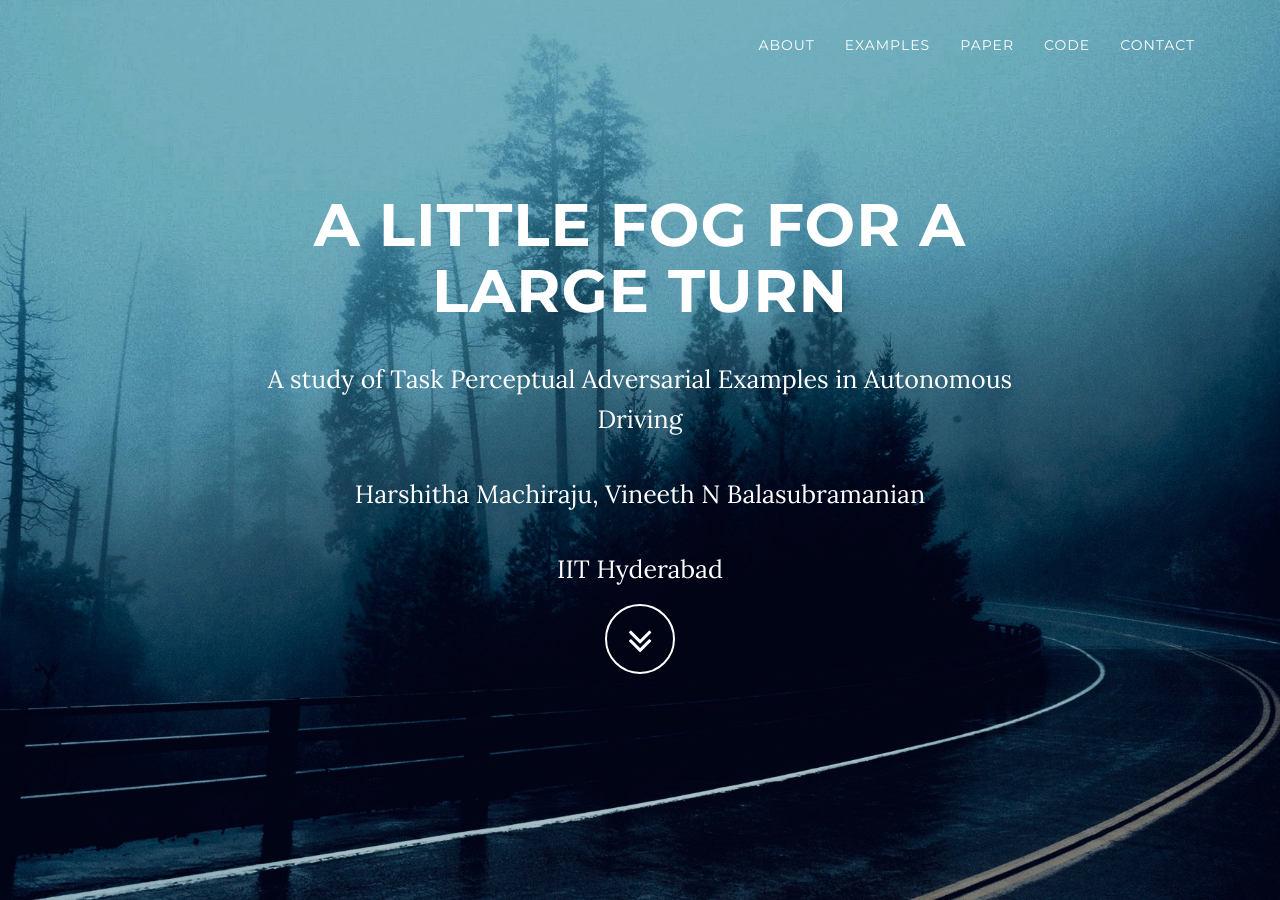
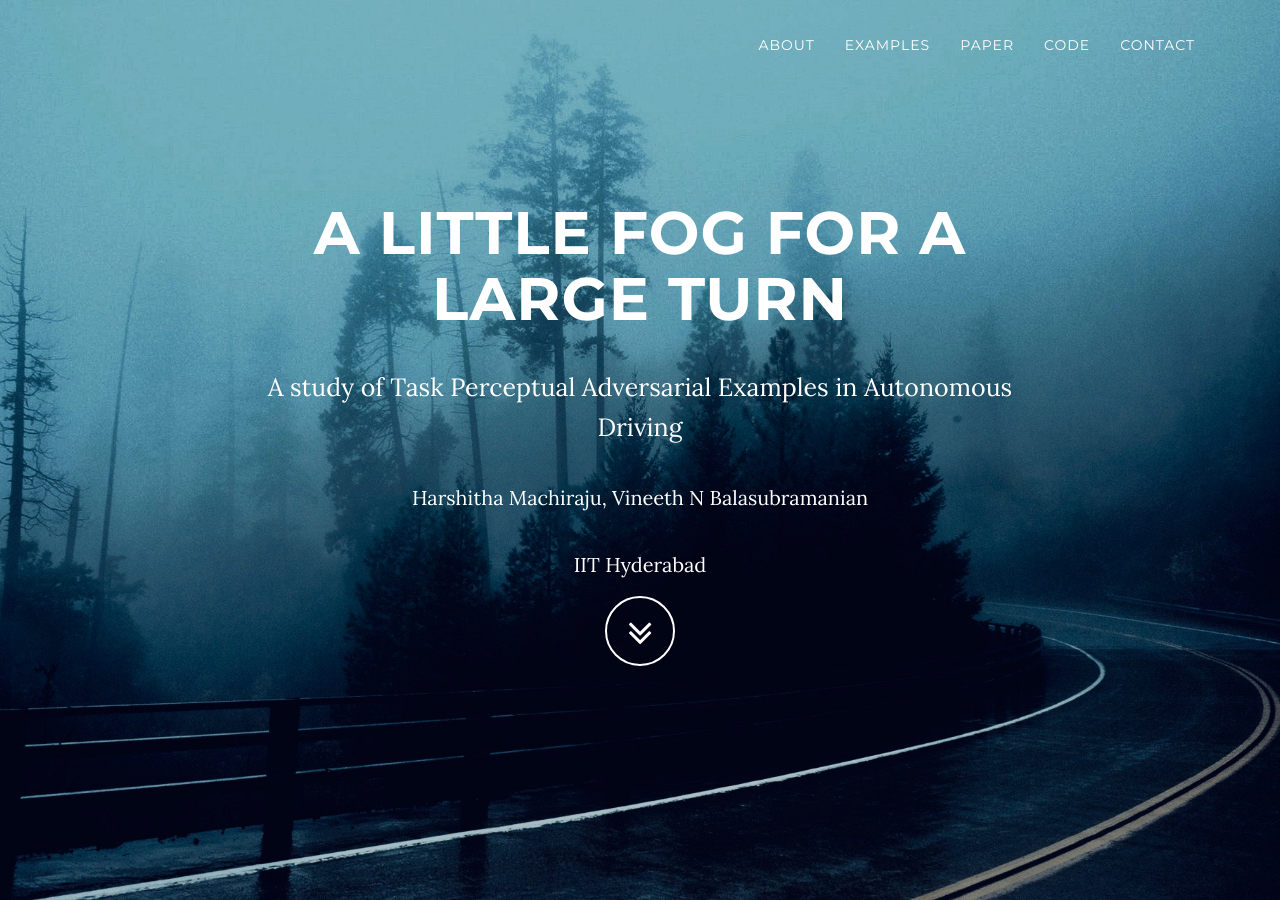
Before and after one commit to code-Assasin/website_little_fog, a Jekyll site: the page built from index.html, in a window 1280 px wide and 900 px high. Built offline with Jekyll 4.4.1, drawn with Linux system fonts in a browser that asks for light colours.

Commit message:
sub text in intro of different size

```diff
--- a/_includes/css/grayscale.css
+++ b/_includes/css/grayscale.css
@@ -159,7 +159,11 @@ a:focus {
 }
 
 .intro .intro-body .intro-text {
-    font-size: 18px;
+    font-size: 30;
+}
+
+.intro .intro-body .intro-sub-text {
+    font-size: 15;
 }
 
 @media(min-width:767px) {
--- a/_includes/header.html
+++ b/_includes/header.html
@@ -6,8 +6,8 @@
                     <div class="col-md-8 col-md-offset-2">
                         <h1 class="brand-heading">{{ site.title }}</h1>
                         <p class="intro-text">{{ site.description }}<br>
-                        <p class="intro-text">{{ site.description1 }}<br>
-                        <p class="intro-text">{{ site.description2 }}<br>
+                        <p class="intro-sub-text">{{ site.description1 }}<br>
+                        <p class="intro-sub-text">{{ site.description2 }}<br>
                         <a href="#about" class="btn btn-circle page-scroll">
                             <i class="fa fa-angle-double-down animated"></i>
                         </a>
```
